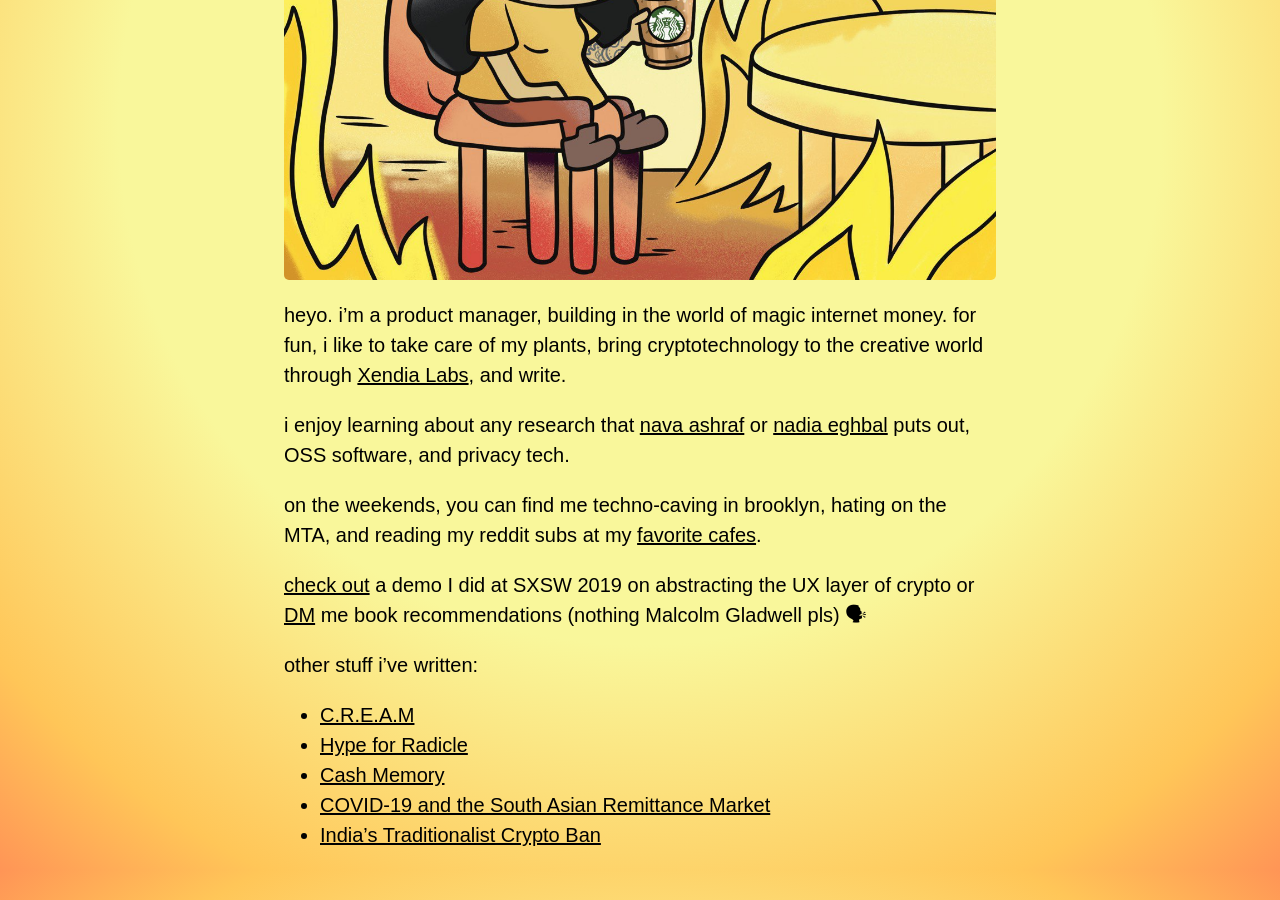
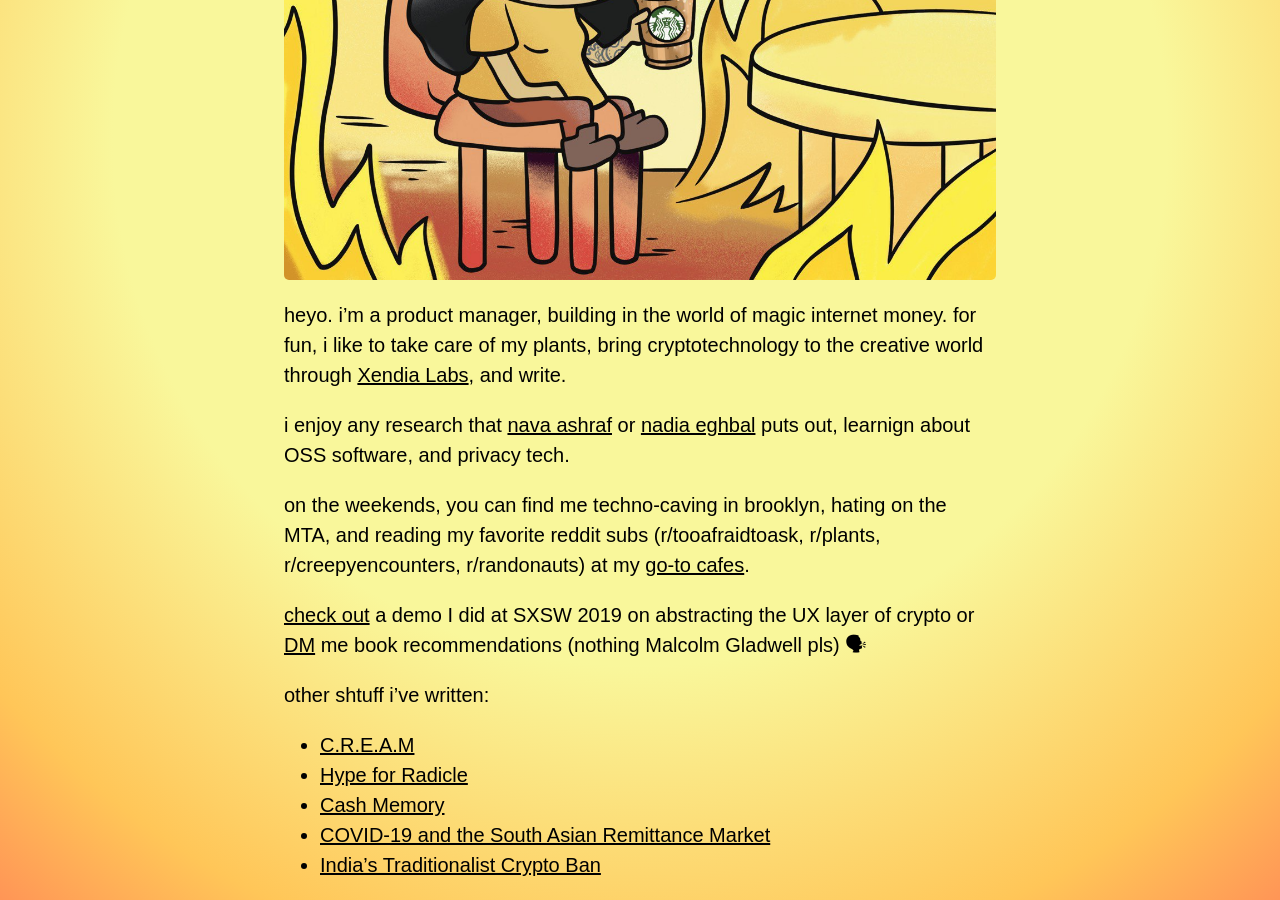
Before and after one commit to adeets-22/adeets-22.github.io, a Jekyll site: the page built from index.md, in a window 1280 px wide and 900 px high, scrolled down 623 px. Built offline with Jekyll 4.4.1, drawn with Linux system fonts in a browser that asks for light colours.

Commit message:
Update index.md

```diff
--- a/index.md
+++ b/index.md
@@ -9,13 +9,13 @@ title: About
 
 heyo. i'm a product manager, building in the world of magic internet money. for fun, i like to take care of my plants, bring cryptotechnology to the creative world through [Xendia Labs](https://www.xendialabs.com/), and write.
 
-i enjoy learning about any research that [nava ashraf](https://ashrafnava.wordpress.com/) or [nadia eghbal](https://nadiaeghbal.com/oss/) puts out, OSS software, and privacy tech.
+i enjoy any research that [nava ashraf](https://ashrafnava.wordpress.com/) or [nadia eghbal](https://nadiaeghbal.com/oss/) puts out, learnign about OSS software, and privacy tech.
 
-on the weekends, you can find me techno-caving in brooklyn, hating on the MTA, and reading my reddit subs at my [favorite cafes](https://www.notion.so/cafe-workspots-80b6b55555524fe88185d20806e30967).
+on the weekends, you can find me techno-caving in brooklyn, hating on the MTA, and reading my favorite reddit subs (r/tooafraidtoask, r/plants, r/creepyencounters, r/randonauts) at my [go-to cafes](https://www.notion.so/cafe-workspots-80b6b55555524fe88185d20806e30967).
 
 [check out](https://www.youtube.com/watch?v=NhHs1lPCzK0https://www.youtube.com/watch?v=NhHs1lPCzK0) a demo I did at SXSW 2019 on abstracting the UX layer of crypto or [DM](https://twitter.com/adeets_22) me book recommendations (nothing Malcolm Gladwell pls) 🗣
 
-other stuff i've written:
+other shtuff i've written:
 - [C.R.E.A.M](https://buttercup4pres.medium.com/c-r-e-a-m-e39e49a4a9fa)
 - [Hype for Radicle](https://buttercup4pres.medium.com/hype-for-radicle-957cfd03aaf8?source=---------0----------------------------)
 - [Cash Memory](https://onjuno.com/blog/what-is-cash-memory-and-why-fintechs-need-to-take-notice)
```
